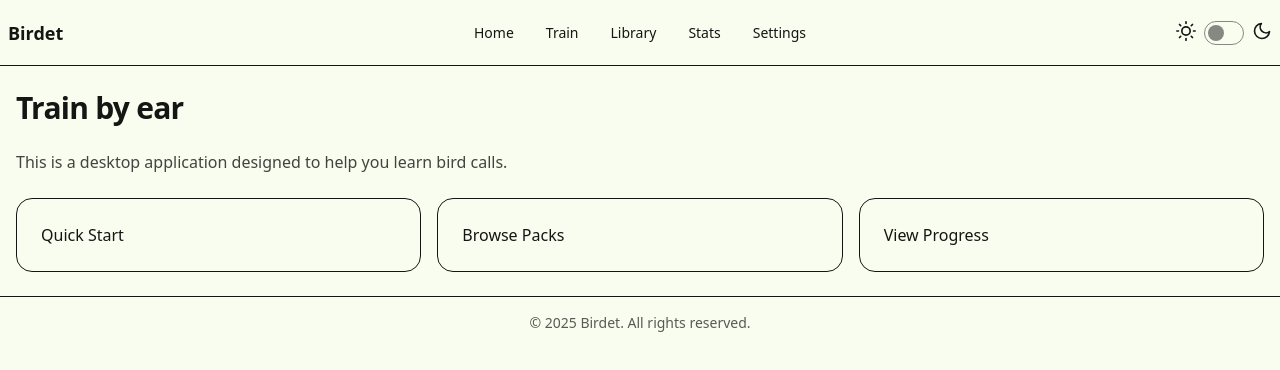
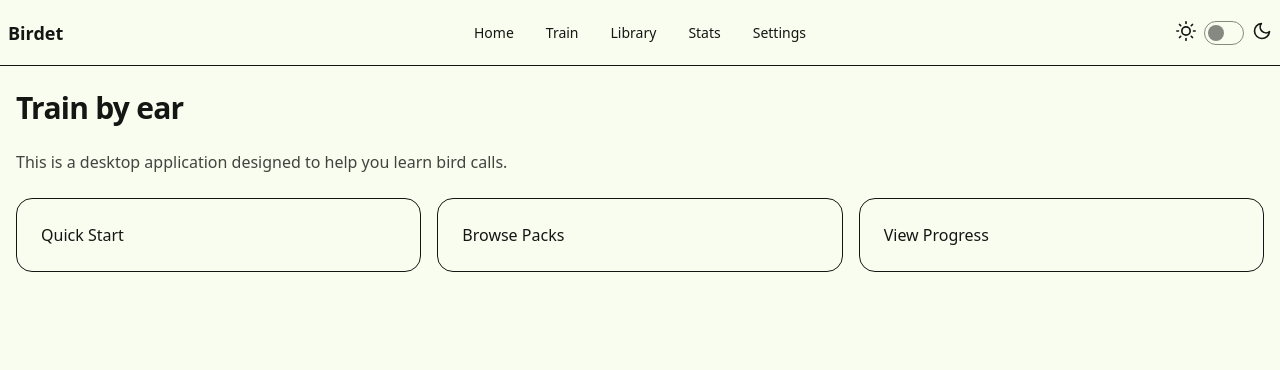
Before and after one commit to Nateml/birdet, a SvelteKit app: page / in a window 1280 px wide. Shown: the top 370 px of the page. Built offline with nearby package versions, Linux system fonts and the light colour scheme.

Commit message:
removed footer

```diff
--- a/src-tauri/tauri.conf.json
+++ b/src-tauri/tauri.conf.json
@@ -16,7 +16,9 @@
         "width": 800,
         "height": 600,
         "resizable": true,
-        "fullscreen": false
+        "fullscreen": false,
+        "hiddenTitle": true,
+        "decorations": false
       }
     ],
     "security": {
--- a/src/routes/+layout.svelte
+++ b/src/routes/+layout.svelte
@@ -22,7 +22,7 @@
 	<link rel="icon" href={favicon} />
 </svelte:head>
 
-<div class="min-h-dvh">
+<div class="flex flex-col min-h-dvh">
     <header class="border-b">
         <div class="navbar container mx-auto">
             <div class="navbar-start">
@@ -48,10 +48,4 @@
     <main class="container mx-auto py-6 px-4">
         {@render children()}
     </main>
-
-    <footer class="border-t">
-        <div class="container mx-auto py-4 px-4 text-center text-sm opacity-70">
-            &copy; {new Date().getFullYear()} Birdet. All rights reserved.
-        </div>
-    </footer>
 </div>
```
